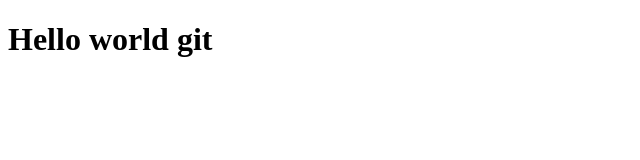
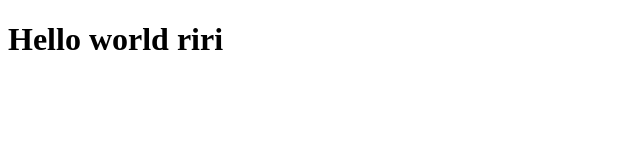
Before and after one commit to Taxvirax/banped_web2, a plain HTML site: page index.html in a window 1280 px wide. Shown: the full height of the page, 0-640 px from the left. Drawn offline with Linux system fonts and the light colour scheme.

Commit message:
Update index.html

```diff
--- a/index.html
+++ b/index.html
@@ -7,6 +7,6 @@
     <title>Document</title>
 </head>
 <body>
-    <h1>Hello world git </h1>
+    <h1>Hello world riri</h1>
 </body>
 </html>
```
